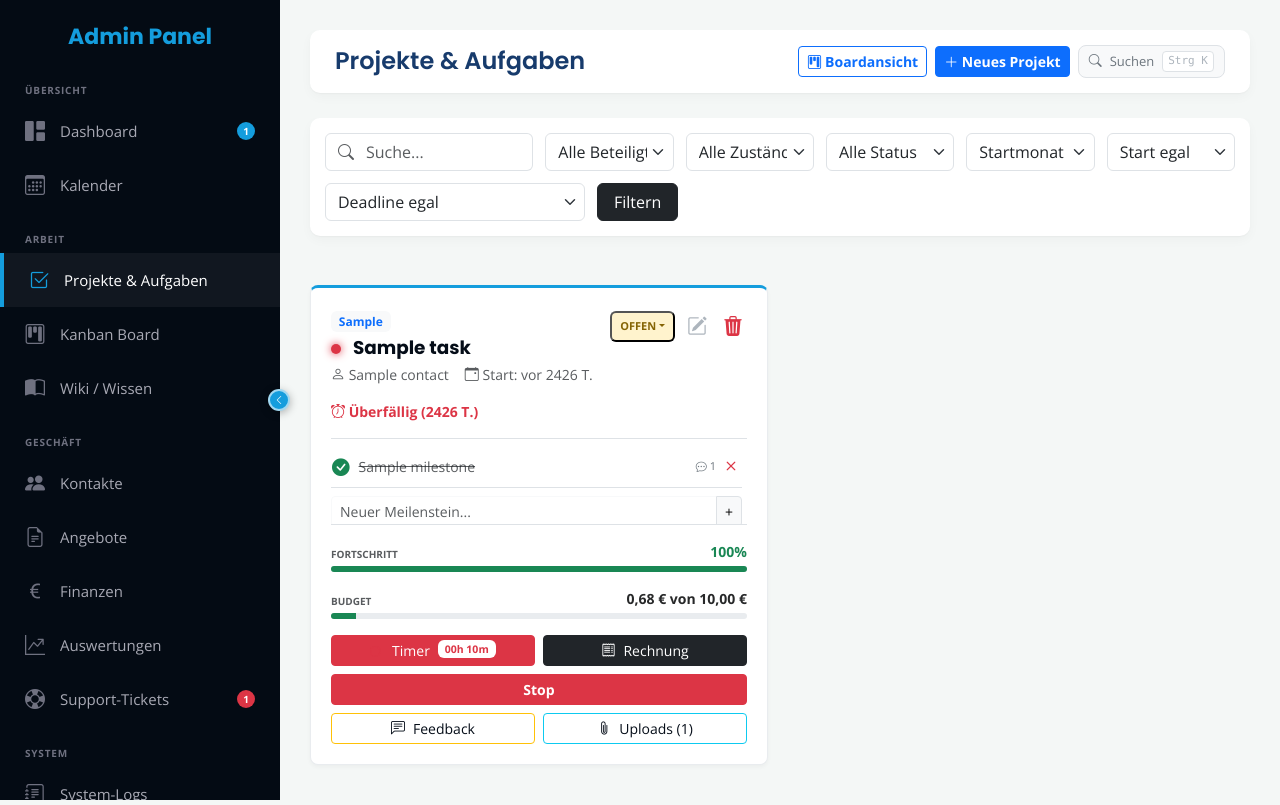
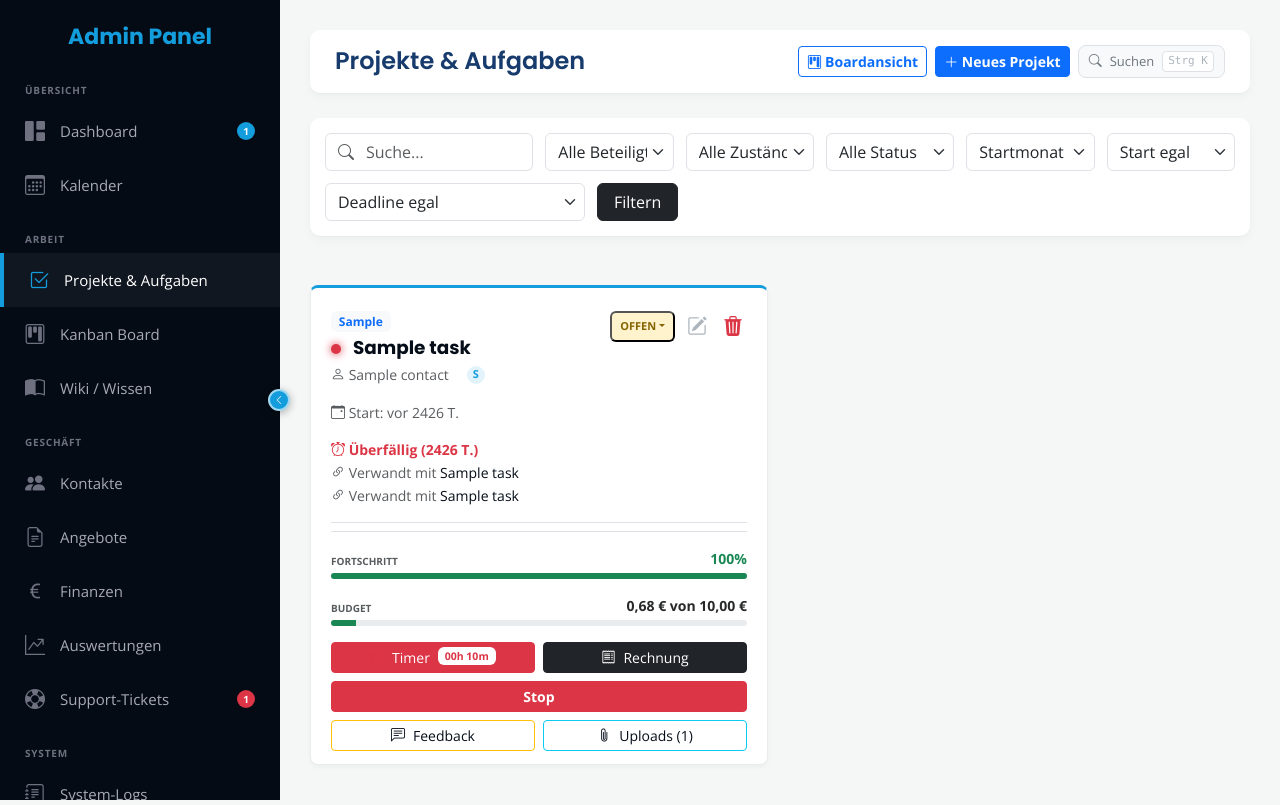
Before and after one commit to immarketing-dev/admin-dashboard, a PHP site: page /tasks in a window 1280 px wide. Shown: the top 805 px of the page. Run offline with PHP 8.4, Linux system fonts and the light colour scheme; the visitor is signed in with stand-in values (Sample User, id 1); data comes from the database, SQL or seed files in the repository; tables that the repository leaves empty hold one stand-in row (values such as "Sample post"); some libraries are stand-ins or nearby versions.

Commit message:
feat(projects): show assignees and linked projects on the card
Co-Authored-By: Claude Fable 5.1 <noreply@anthropic.com>

```diff
--- a/assets/css/app.css
+++ b/assets/css/app.css
@@ -960,6 +960,31 @@ a:focus-visible, button:focus-visible, .btn:focus-visible,
     border-bottom: 1px solid var(--border-subtle);
 }
 
+/* Zustaendige auf der Projektkarte: Initialen in Kreisen, der Lead mit
+   Ring. Bis zu drei, danach "+N". Abgeschaltete Benutzer blass - die
+   Zuordnung soll auffallen, nicht verschwinden. */
+.assignees { display: inline-flex; align-items: center; gap: 2px; }
+.assignee-dot {
+    width: 22px; height: 22px; border-radius: 50%;
+    display: inline-flex; align-items: center; justify-content: center;
+    font-size: var(--text-2xs); font-weight: 700;
+    background: var(--accent-soft); color: var(--color-primary);
+    border: 2px solid var(--surface-card);
+}
+.assignee-dot + .assignee-dot { margin-left: -6px; }
+.assignee-dot.is-lead { box-shadow: 0 0 0 2px var(--color-primary); }
+.assignee-dot.is-inactive { opacity: .5; }
+.assignee-more { font-size: var(--text-2xs); color: var(--text-muted); margin-left: 4px; }
+
+/* Verknuepfte Projekte unter der Meta-Zeile der Karte und die Zeile im
+   Bearbeiten-Fenster. */
+.task-link-line { margin-top: 2px; }
+.task-link-line a { color: var(--text-strong); }
+.task-link-row { display: flex; gap: var(--space-2); align-items: center; margin-bottom: var(--space-2); }
+.task-link-row select[name="link_task[]"] { flex: 3 1 0; min-width: 0; }
+.task-link-row select[name="link_kind[]"] { flex: 0 0 auto; width: auto; }
+.task-link-row input { flex: 2 1 0; min-width: 0; }
+
 /* =========================================
    RESPONSIVE DESIGN (Smartphones & Tablets)
    ========================================= */
--- a/tasks.php
+++ b/tasks.php
@@ -786,23 +786,43 @@ require 'includes/layout_start.php';
 
                     <div class="small mt-1 text-muted d-flex flex-wrap gap-3">
                         <?php
-                          $mitglieder = $task_members[$task['id']] ?? [];
-                          $weitere    = max(0, count($mitglieder) - 1);
+                          $mitglieder  = $task_members[$task['id']] ?? [];
+                          $weitere     = max(0, count($mitglieder) - 1);
+                          $hat_partner = count(array_filter($mitglieder, fn($m) => ($m['contact_type'] ?? '') === 'Geschäftspartner')) > 0;
+                          // Der Tooltip nennt alle Beteiligten mit Typ - die Karte
+                          // selbst zeigt nur den Hauptkontakt und einen Zaehler.
+                          $mitglieder_tip = implode(', ', array_map(
+                              fn($m) => $m['name'] . ' (' . datenwert($m['contact_type'] ?: 'Kunde') . ')', $mitglieder));
                         ?>
                         <?php if($task['contact_name']): ?>
                             <span role="button" data-bs-toggle="modal" data-bs-target="#membersModal"
-                                  onclick='openMembers(<?= (int)$task["id"] ?>, <?= json_encode($task["title"], JSON_HEX_TAG|JSON_HEX_APOS) ?>)'
-                                  title="<?= te('Beteiligte verwalten') ?>">
+                                  onclick='openMembers(<?= (int)$task["id"] ?>, <?= json_encode($task["title"], JSON_HEX_TAG|JSON_HEX_APOS) ?>, "contacts")'
+                                  title="<?= htmlspecialchars($mitglieder_tip) ?>">
                               <i class="bi bi-person"></i> <?=htmlspecialchars((string) $task['contact_name'])?><?php
-                                if ($weitere > 0) echo ' <span class="badge rounded-pill bg-subtle text-strong-c" style="font-size:var(--text-2xs);">+' . $weitere . '</span>';
+                                if ($weitere > 0) echo ' <span class="badge rounded-pill bg-subtle text-strong-c" style="font-size:var(--text-2xs);">+' . $weitere
+                                    . ($hat_partner ? ' <abbr class="text-decoration-none" title="' . te('Geschäftspartner beteiligt') . '">P</abbr>' : '') . '</span>';
                               ?>
                             </span>
                         <?php else: ?>
                             <span role="button" class="text-muted" data-bs-toggle="modal" data-bs-target="#membersModal"
-                                  onclick='openMembers(<?= (int)$task["id"] ?>, <?= json_encode($task["title"], JSON_HEX_TAG|JSON_HEX_APOS) ?>)'>
+                                  onclick='openMembers(<?= (int)$task["id"] ?>, <?= json_encode($task["title"], JSON_HEX_TAG|JSON_HEX_APOS) ?>, "contacts")'>
                               <i class="bi bi-person-plus"></i> <?= te('Beteiligte') ?>
                             </span>
                         <?php endif; ?>
+
+                        <?php $zust = $task_users[$task['id']] ?? []; ?>
+                        <span role="button" class="assignees" data-bs-toggle="modal" data-bs-target="#membersModal"
+                              onclick='openMembers(<?= (int)$task["id"] ?>, <?= json_encode($task["title"], JSON_HEX_TAG|JSON_HEX_APOS) ?>, "users")'
+                              title="<?= htmlspecialchars($zust ? t('Zuständig: %s', implode(', ', array_column($zust, 'name'))) : t('Niemand zuständig')) ?>">
+                          <?php if(!$zust): ?>
+                            <i class="bi bi-person-badge"></i> <span class="text-muted"><?= te('Zuständig') ?></span>
+                          <?php else: ?>
+                            <?php foreach(array_slice($zust, 0, 3) as $z): ?>
+                              <span class="assignee-dot<?= $z['role'] === 'lead' ? ' is-lead' : '' ?><?= (int)$z['is_active'] !== 1 ? ' is-inactive' : '' ?>"><?= htmlspecialchars(mb_strtoupper(mb_substr($z['name'], 0, 1))) ?></span>
+                            <?php endforeach; ?>
+                            <?php if(count($zust) > 3): ?><span class="assignee-more">+<?= count($zust) - 3 ?></span><?php endif; ?>
+                          <?php endif; ?>
+                        </span>
 
                         <span><i class="bi bi-calendar-event"></i> <?=$task['start_text']?></span>
 
@@ -820,6 +840,16 @@ require 'includes/layout_start.php';
                             </span>
                         <?php endif; ?>
                     </div>
+                    <?php foreach($task_links[$task['id']] ?? [] as $l):
+                        // Der Titel ist maskiert, das Muster stammt aus task_link_arten().
+                        $ziel_link = '<a href="tasks?highlight=' . (int)$l['ziel_id'] . '" class="text-decoration-none'
+                                   . ($l['status'] === 'Storniert' ? ' text-decoration-line-through text-muted' : '') . '">'
+                                   . htmlspecialchars($l['titel']) . '</a>';
+                    ?>
+                        <div class="small text-muted task-link-line" title="<?= htmlspecialchars($l['note']) ?>">
+                            <i class="bi bi-link-45deg"></i> <?= task_link_text($l['kind'], $l['richtung'], $ziel_link) ?>
+                        </div>
+                    <?php endforeach; ?>
                 </div>
 
                 <div class="d-flex align-items-center gap-2 mt-2 mt-sm-0">
--- a/tools/check_output_escaping.php
+++ b/tools/check_output_escaping.php
@@ -42,7 +42,8 @@ $sicher = [
 
 // Helfer, die absichtlich fertiges HTML liefern. Sie filtern ihre Werte
 // selbst; eine zweite Filterung hier wuerde ihre Tags zerlegen.
-$html_absicht = ['status_badge', 'csrf_field', 'asset', 'balken', 'deadline_badge'];
+// task_link_text() setzt ein eigenes Muster um einen bereits maskierten Link.
+$html_absicht = ['status_badge', 'csrf_field', 'asset', 'balken', 'deadline_badge', 'task_link_text'];
 
 // Feldnamen, hinter denen Freitext steht. Bewusst unvollstaendig: die
 // Liste soll melden, was erfahrungsgemaess Text enthaelt, nicht jede
```
Also changed, not shown: lang/en.php (+9 -2 lines).
